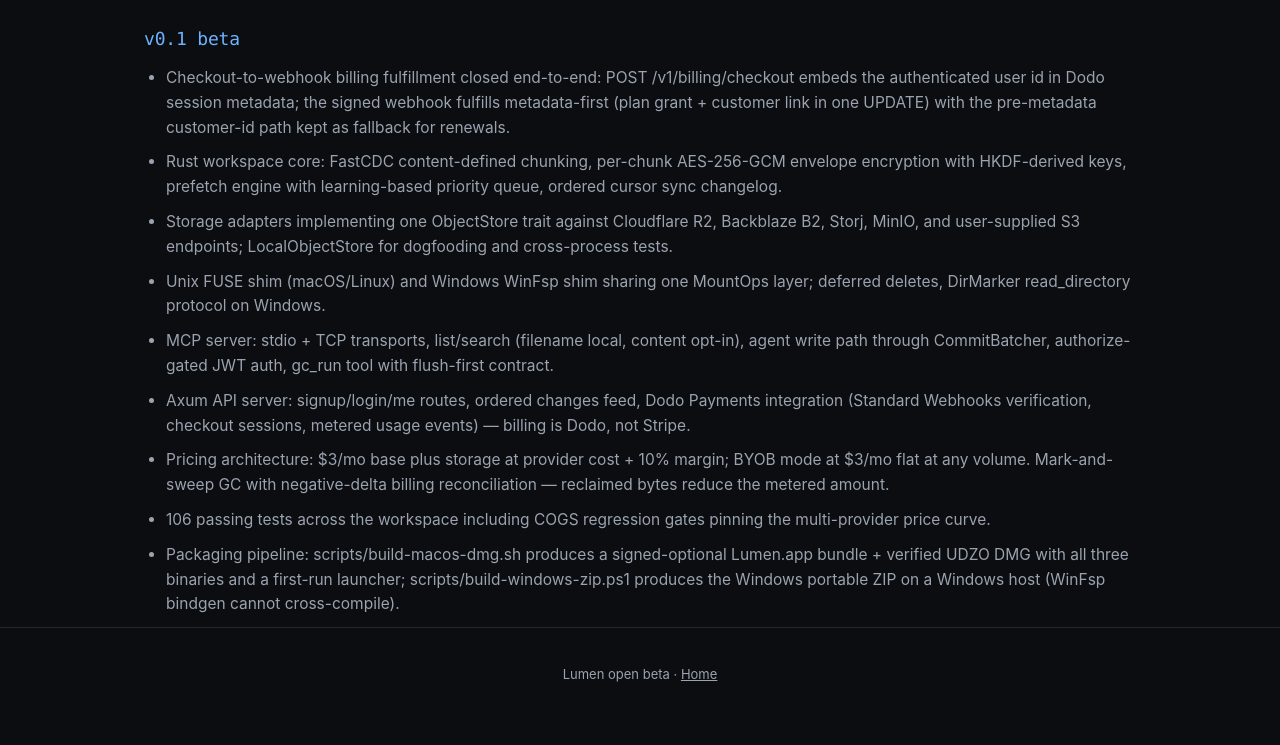
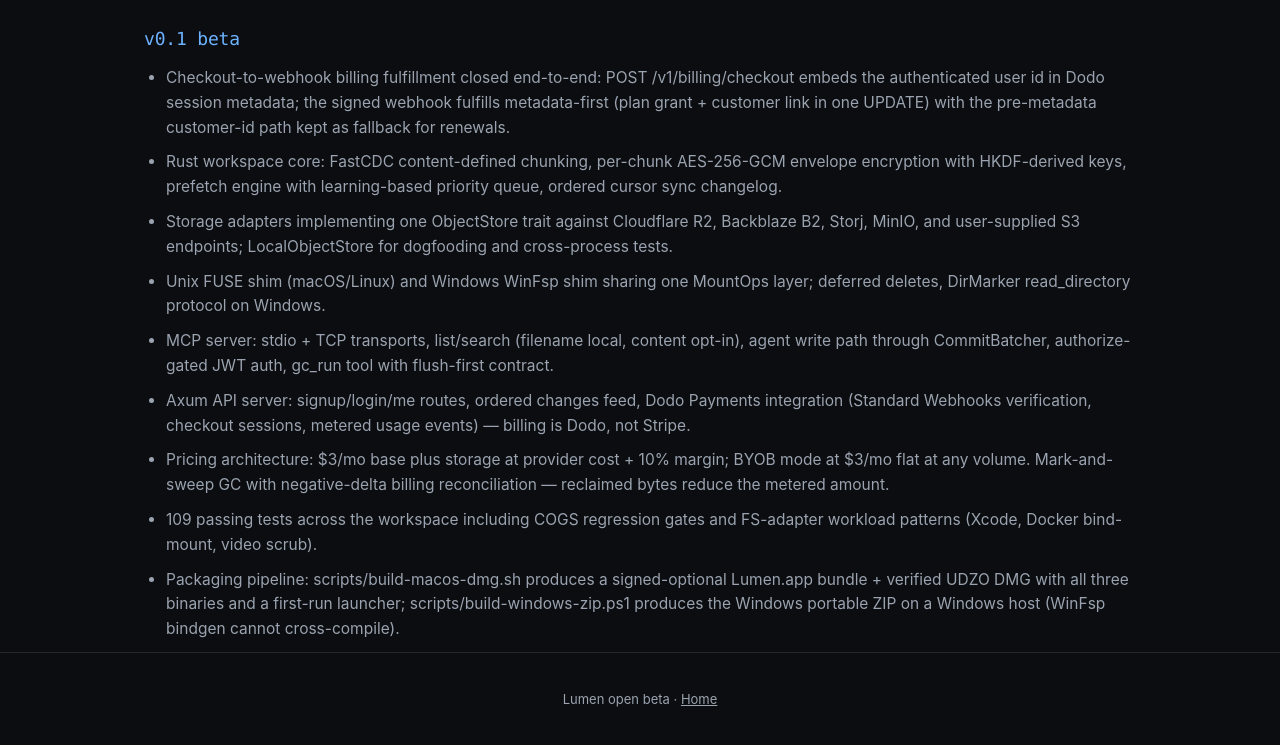
Before and after one commit to chasesdavis/lumen, a plain HTML site: page site/docs/changelog.html in a window 1280 px wide. Shown: the part 139-884 px from the top of the page. Before the commit the page ends 860 px from the top, so only its background shows below. Drawn offline with Linux system fonts and the light colour scheme.

Commit message:
Changelog: reflect 109-test count with workload-pattern suite

```diff
--- a/site/docs/changelog.html
+++ b/site/docs/changelog.html
@@ -24,7 +24,7 @@
         <li>MCP server: stdio + TCP transports, list/search (filename local, content opt-in), agent write path through CommitBatcher, authorize-gated JWT auth, gc_run tool with flush-first contract.</li>
         <li>Axum API server: signup/login/me routes, ordered changes feed, Dodo Payments integration (Standard Webhooks verification, checkout sessions, metered usage events) — billing is Dodo, not Stripe.</li>
         <li>Pricing architecture: $3/mo base plus storage at provider cost + 10% margin; BYOB mode at $3/mo flat at any volume. Mark-and-sweep GC with negative-delta billing reconciliation — reclaimed bytes reduce the metered amount.</li>
-        <li>106 passing tests across the workspace including COGS regression gates pinning the multi-provider price curve.</li>
+        <li>109 passing tests across the workspace including COGS regression gates and FS-adapter workload patterns (Xcode, Docker bind-mount, video scrub).</li>
         <li>Packaging pipeline: scripts/build-macos-dmg.sh produces a signed-optional Lumen.app bundle + verified UDZO DMG with all three binaries and a first-run launcher; scripts/build-windows-zip.ps1 produces the Windows portable ZIP on a Windows host (WinFsp bindgen cannot cross-compile).</li>
       </ul>
     </article>
```
